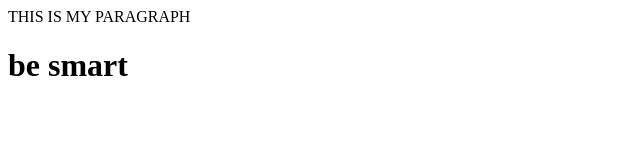
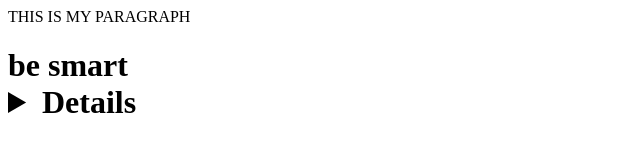
Before and after one commit to samarthb05/localrepo, a plain HTML site: page index.html in a window 1280 px wide. Shown: the whole page, without its empty margins (0-640 px from the left). Drawn offline with Linux system fonts and the light colour scheme.

Commit message:
adding code to the feature

```diff
--- a/index.html
+++ b/index.html
@@ -1,3 +1,3 @@
 <p>THIS IS MY PARAGRAPH</p>
 
-<h1>be smart</h1>
+<h1>be smart <details></details></h1>
```
